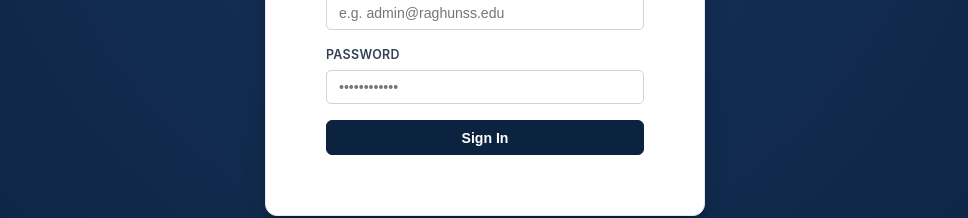
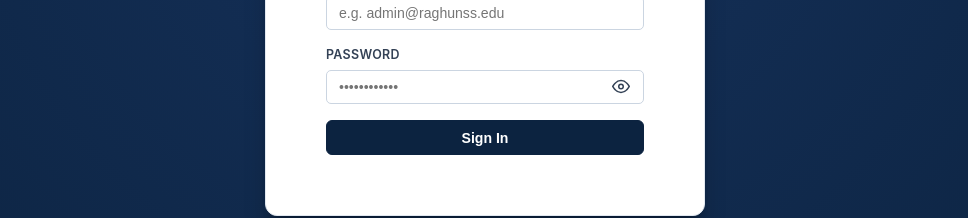
Before and after one commit to Ganeshkatam/Raghus_NSS, a React (Vite) app in the folder frontend/: page /login in a window 1280 px wide. Shown: the part 437-655 px from the top of the page, without its empty margins (155-1123 px from the left). Built offline with nearby package versions, Linux system fonts and the light colour scheme; no server answers.

Commit message:
feat(auth): add password visibility toggle option to login and password modal

```diff
--- a/frontend/src/components/Topbar.tsx
+++ b/frontend/src/components/Topbar.tsx
@@ -22,6 +22,9 @@ export const Topbar: React.FC<TopbarProps> = ({ onToggleMobileMenu, isMobileMenu
   const [passwordError, setPasswordError] = useState<string | null>(null);
   const [passwordSuccess, setPasswordSuccess] = useState<string | null>(null);
   const [changingPassword, setChangingPassword] = useState(false);
+  const [showCurrentPassword, setShowCurrentPassword] = useState(false);
+  const [showNewPassword, setShowNewPassword] = useState(false);
+  const [showConfirmPassword, setShowConfirmPassword] = useState(false);
 
   const popoverRef = useRef<HTMLDivElement>(null);
   const navigate = useNavigate();
@@ -112,6 +115,9 @@ export const Topbar: React.FC<TopbarProps> = ({ onToggleMobileMenu, isMobileMenu
       setTimeout(() => {
         setShowPasswordModal(false);
         setPasswordSuccess(null);
+        setShowCurrentPassword(false);
+        setShowNewPassword(false);
+        setShowConfirmPassword(false);
       }, 1500);
     } catch (err: any) {
       setPasswordError(err.message || "Failed to update password.");
@@ -251,6 +257,9 @@ export const Topbar: React.FC<TopbarProps> = ({ onToggleMobileMenu, isMobileMenu
                       setProfileOpen(false);
                       setPasswordError(null);
                       setPasswordSuccess(null);
+                      setShowCurrentPassword(false);
+                      setShowNewPassword(false);
+                      setShowConfirmPassword(false);
                       setShowPasswordModal(true);
                     }}
                   >
@@ -279,7 +288,12 @@ export const Topbar: React.FC<TopbarProps> = ({ onToggleMobileMenu, isMobileMenu
               <button
                 type="button"
                 className="btn-close"
-                onClick={() => setShowPasswordModal(false)}
+                onClick={() => {
+                  setShowPasswordModal(false);
+                  setShowCurrentPassword(false);
+                  setShowNewPassword(false);
+                  setShowConfirmPassword(false);
+                }}
               >
                 &times;
               </button>
@@ -298,43 +312,114 @@ export const Topbar: React.FC<TopbarProps> = ({ onToggleMobileMenu, isMobileMenu
               <form onSubmit={handleChangePassword} className="form-stack" style={{ padding: 0 }}>
                 <div className="form-group">
                   <label htmlFor="currentPasswordInput">Current Password *</label>
+                  <div className="password-input-wrapper">
                     <input
                       id="currentPasswordInput"
-                    type="password"
+                      type={showCurrentPassword ? "text" : "password"}
                       required
                       value={currentPassword}
                       onChange={(e) => setCurrentPassword(e.target.value)}
                       placeholder="Enter current password"
                     />
+                    <button
+                      type="button"
+                      className="password-toggle-btn"
+                      onClick={() => setShowCurrentPassword((prev) => !prev)}
+                      aria-label={showCurrentPassword ? "Hide current password" : "Show current password"}
+                      title={showCurrentPassword ? "Hide current password" : "Show current password"}
+                      tabIndex={-1}
+                    >
+                      {showCurrentPassword ? (
+                        <svg width="18" height="18" viewBox="0 0 24 24" fill="none" stroke="currentColor" strokeWidth="2" strokeLinecap="round" strokeLinejoin="round">
+                          <path d="M17.94 17.94A10.07 10.07 0 0 1 12 20c-7 0-11-8-11-8a18.45 18.45 0 0 1 5.06-5.94M9.9 4.24A9.12 9.12 0 0 1 12 4c7 0 11 8 11 8a18.5 18.5 0 0 1-2.16 3.19m-6.72-1.07a3 3 0 1 1-4.24-4.24" />
+                          <line x1="1" y1="1" x2="23" y2="23" />
+                        </svg>
+                      ) : (
+                        <svg width="18" height="18" viewBox="0 0 24 24" fill="none" stroke="currentColor" strokeWidth="2" strokeLinecap="round" strokeLinejoin="round">
+                          <path d="M1 12s4-8 11-8 11 8 11 8-4 8-11 8-11-8-11-8z" />
+                          <circle cx="12" cy="12" r="3" />
+                        </svg>
+                      )}
+                    </button>
+                  </div>
                 </div>
                 <div className="form-group">
                   <label htmlFor="newPasswordInput">New Password *</label>
+                  <div className="password-input-wrapper">
                     <input
                       id="newPasswordInput"
-                    type="password"
+                      type={showNewPassword ? "text" : "password"}
                       required
                       minLength={6}
                       value={newPassword}
                       onChange={(e) => setNewPassword(e.target.value)}
                       placeholder="At least 6 characters"
                     />
+                    <button
+                      type="button"
+                      className="password-toggle-btn"
+                      onClick={() => setShowNewPassword((prev) => !prev)}
+                      aria-label={showNewPassword ? "Hide new password" : "Show new password"}
+                      title={showNewPassword ? "Hide new password" : "Show new password"}
+                      tabIndex={-1}
+                    >
+                      {showNewPassword ? (
+                        <svg width="18" height="18" viewBox="0 0 24 24" fill="none" stroke="currentColor" strokeWidth="2" strokeLinecap="round" strokeLinejoin="round">
+                          <path d="M17.94 17.94A10.07 10.07 0 0 1 12 20c-7 0-11-8-11-8a18.45 18.45 0 0 1 5.06-5.94M9.9 4.24A9.12 9.12 0 0 1 12 4c7 0 11 8 11 8a18.5 18.5 0 0 1-2.16 3.19m-6.72-1.07a3 3 0 1 1-4.24-4.24" />
+                          <line x1="1" y1="1" x2="23" y2="23" />
+                        </svg>
+                      ) : (
+                        <svg width="18" height="18" viewBox="0 0 24 24" fill="none" stroke="currentColor" strokeWidth="2" strokeLinecap="round" strokeLinejoin="round">
+                          <path d="M1 12s4-8 11-8 11 8 11 8-4 8-11 8-11-8-11-8z" />
+                          <circle cx="12" cy="12" r="3" />
+                        </svg>
+                      )}
+                    </button>
+                  </div>
                 </div>
                 <div className="form-group">
                   <label htmlFor="confirmPasswordInput">Confirm New Password *</label>
+                  <div className="password-input-wrapper">
                     <input
                       id="confirmPasswordInput"
-                    type="password"
+                      type={showConfirmPassword ? "text" : "password"}
                       required
                       minLength={6}
                       value={confirmPassword}
                       onChange={(e) => setConfirmPassword(e.target.value)}
                       placeholder="Re-enter new password"
                     />
+                    <button
+                      type="button"
+                      className="password-toggle-btn"
+                      onClick={() => setShowConfirmPassword((prev) => !prev)}
+                      aria-label={showConfirmPassword ? "Hide confirmation password" : "Show confirmation password"}
+                      title={showConfirmPassword ? "Hide confirmation password" : "Show confirmation password"}
+                      tabIndex={-1}
+                    >
+                      {showConfirmPassword ? (
+                        <svg width="18" height="18" viewBox="0 0 24 24" fill="none" stroke="currentColor" strokeWidth="2" strokeLinecap="round" strokeLinejoin="round">
+                          <path d="M17.94 17.94A10.07 10.07 0 0 1 12 20c-7 0-11-8-11-8a18.45 18.45 0 0 1 5.06-5.94M9.9 4.24A9.12 9.12 0 0 1 12 4c7 0 11 8 11 8a18.5 18.5 0 0 1-2.16 3.19m-6.72-1.07a3 3 0 1 1-4.24-4.24" />
+                          <line x1="1" y1="1" x2="23" y2="23" />
+                        </svg>
+                      ) : (
+                        <svg width="18" height="18" viewBox="0 0 24 24" fill="none" stroke="currentColor" strokeWidth="2" strokeLinecap="round" strokeLinejoin="round">
+                          <path d="M1 12s4-8 11-8 11 8 11 8-4 8-11 8-11-8-11-8z" />
+                          <circle cx="12" cy="12" r="3" />
+                        </svg>
+                      )}
+                    </button>
+                  </div>
                 </div>
                 <div className="modal-actions">
                   <button
                     type="button"
-                    onClick={() => setShowPasswordModal(false)}
+                    onClick={() => {
+                      setShowPasswordModal(false);
+                      setShowCurrentPassword(false);
+                      setShowNewPassword(false);
+                      setShowConfirmPassword(false);
+                    }}
                     className="btn-secondary"
                     disabled={changingPassword}
                   >
--- a/frontend/src/index.css
+++ b/frontend/src/index.css
@@ -915,6 +915,46 @@ button:disabled {
   box-shadow: 0 0 0 3px rgba(37, 99, 235, 0.12);
 }
 
+.password-input-wrapper {
+  position: relative;
+  display: flex;
+  align-items: center;
+  width: 100%;
+}
+
+.password-input-wrapper input {
+  width: 100%;
+  padding-right: 2.75rem !important;
+}
+
+.password-toggle-btn {
+  position: absolute;
+  right: 0.5rem;
+  top: 50%;
+  transform: translateY(-50%);
+  background: transparent;
+  border: none;
+  cursor: pointer;
+  padding: 0.35rem;
+  color: var(--text-secondary, #64748b);
+  display: inline-flex;
+  align-items: center;
+  justify-content: center;
+  border-radius: 4px;
+  line-height: 1;
+  transition: color 0.15s ease, background-color 0.15s ease;
+}
+
+.password-toggle-btn:hover {
+  color: var(--text-primary, #0f172a);
+  background-color: rgba(0, 0, 0, 0.05);
+}
+
+.password-toggle-btn:focus-visible {
+  outline: 2px solid var(--border-focus);
+  outline-offset: 1px;
+}
+
 .table-wrapper {
   overflow-x: auto;
   border: 1px solid var(--border-subtle);
--- a/frontend/src/pages/Login.tsx
+++ b/frontend/src/pages/Login.tsx
@@ -6,6 +6,7 @@ import { ApiError } from "../api/client";
 export const Login: React.FC = () => {
   const [email, setEmail] = useState("");
   const [password, setPassword] = useState("");
+  const [showPassword, setShowPassword] = useState(false);
   const [errorInfo, setErrorInfo] = useState<ApiError | null>(null);
   const [loading, setLoading] = useState(false);
   const [retryCountdown, setRetryCountdown] = useState<number | null>(null);
@@ -198,16 +199,38 @@ export const Login: React.FC = () => {
 
           <div className="form-group">
             <label htmlFor="password">Password</label>
+            <div className="password-input-wrapper">
               <input
                 ref={passwordInputRef}
                 id="password"
-              type="password"
+                type={showPassword ? "text" : "password"}
                 value={password}
                 onChange={(e) => setPassword(e.target.value)}
                 placeholder="••••••••••••"
                 required
                 disabled={loading}
               />
+              <button
+                type="button"
+                className="password-toggle-btn"
+                onClick={() => setShowPassword((prev) => !prev)}
+                aria-label={showPassword ? "Hide password" : "Show password"}
+                title={showPassword ? "Hide password" : "Show password"}
+                tabIndex={-1}
+              >
+                {showPassword ? (
+                  <svg width="18" height="18" viewBox="0 0 24 24" fill="none" stroke="currentColor" strokeWidth="2" strokeLinecap="round" strokeLinejoin="round">
+                    <path d="M17.94 17.94A10.07 10.07 0 0 1 12 20c-7 0-11-8-11-8a18.45 18.45 0 0 1 5.06-5.94M9.9 4.24A9.12 9.12 0 0 1 12 4c7 0 11 8 11 8a18.5 18.5 0 0 1-2.16 3.19m-6.72-1.07a3 3 0 1 1-4.24-4.24" />
+                    <line x1="1" y1="1" x2="23" y2="23" />
+                  </svg>
+                ) : (
+                  <svg width="18" height="18" viewBox="0 0 24 24" fill="none" stroke="currentColor" strokeWidth="2" strokeLinecap="round" strokeLinejoin="round">
+                    <path d="M1 12s4-8 11-8 11 8 11 8-4 8-11 8-11-8-11-8z" />
+                    <circle cx="12" cy="12" r="3" />
+                  </svg>
+                )}
+              </button>
+            </div>
           </div>
 
           <button type="submit" className="btn-primary" disabled={loading}>
```
Lines whose indentation alone changed are shown as unchanged.
